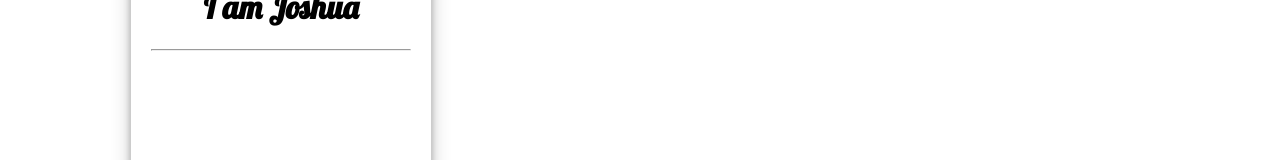
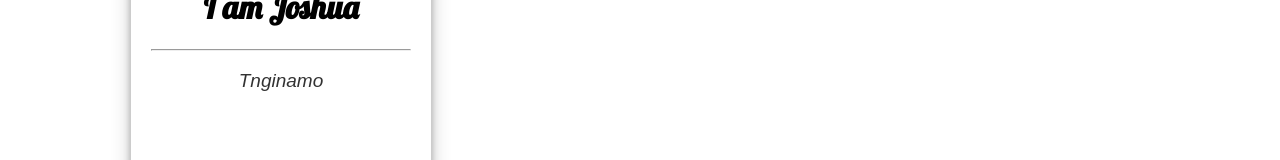
Before and after one commit to 3Idiotss/3Idiotss.github.io, a plain HTML site: page index.html in a window 1280 px wide. Shown: the part 1249-1409 px from the top of the page. Drawn offline with Linux system fonts and the light colour scheme.

Commit message:
put Tnginamo

```diff
--- a/index.html
+++ b/index.html
@@ -70,7 +70,7 @@
                 </h1>
                 <hr>
                 <p class="card-design-paragraph">
-
+                    Tnginamo
                 </p>
             </div>
 
```
